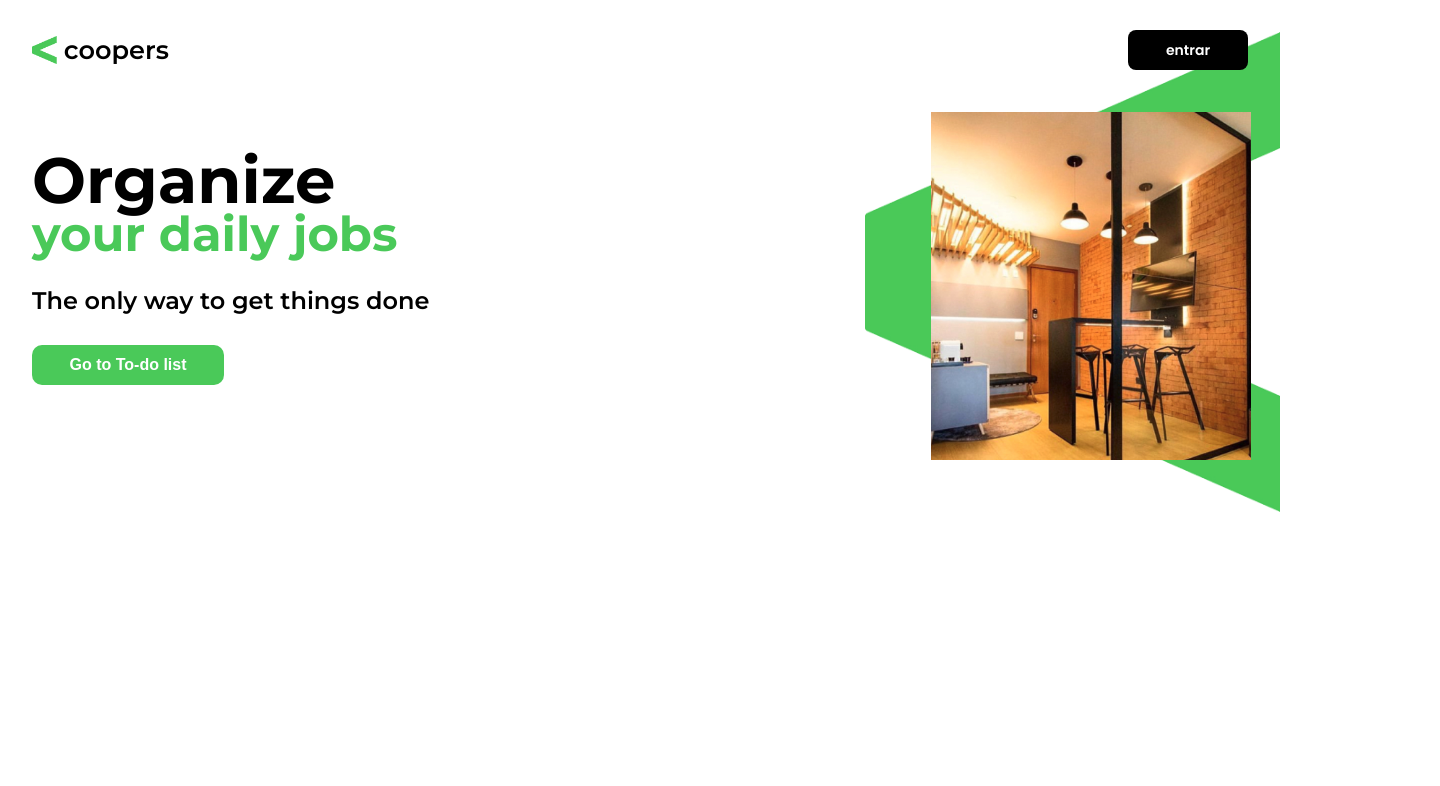
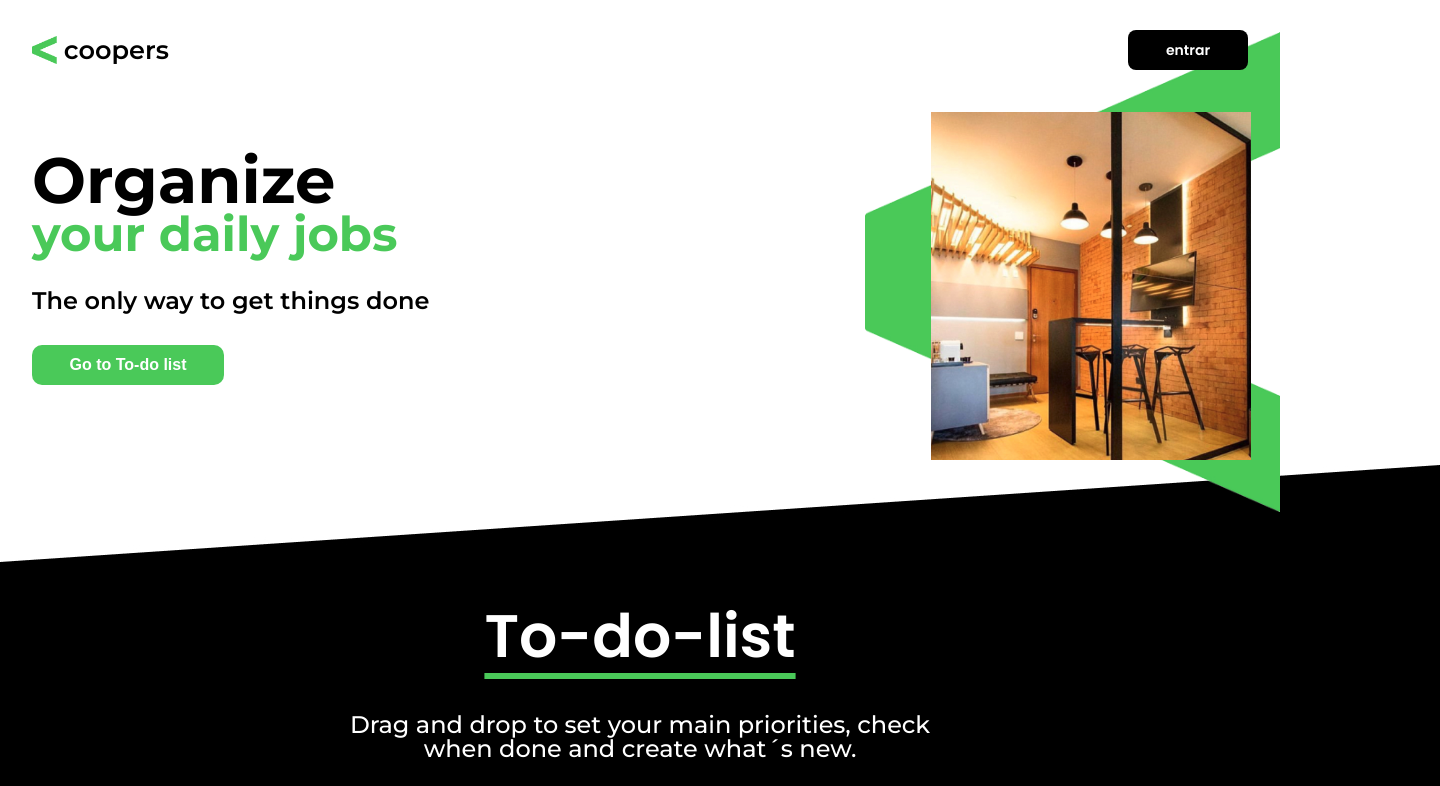
Before and after one commit to thipereira02/coopers_front, a React (Create React App) app: page / in a window 1280 px wide. Shown: the top 786 px of the page, 1440 px wide, since content can reach past the window. Built offline with nearby package versions, Linux system fonts and the light colour scheme.

Commit message:
adding banner of to-do-list

```diff
--- a/src/components/Cover.tsx
+++ b/src/components/Cover.tsx
@@ -103,6 +103,7 @@ const Logo = styled.img`
     top: 2rem;
     right: 0;
     height: 30rem;
+    z-index: 1;
 
     @media(min-width: 768px){
         top: 2rem;
@@ -117,4 +118,5 @@ const CoverImage = styled.img`
     position: absolute;
     top: 7rem;
     right: 1.8rem;
+    z-index: 2;
 `;
--- a/src/components/Header.tsx
+++ b/src/components/Header.tsx
@@ -54,7 +54,7 @@ const SignIn = styled.button`
     font-size: 0.875rem;
     font-weight: 600;
     cursor: pointer;
-    z-index: 1;
+    z-index: 3;
 
     @media(min-width: 768px){
         width: 7.5rem;
--- /dev/null
+++ b/src/components/ToDoList.tsx
@@ -0,0 +1,58 @@
+import React from "react";
+import styled from "styled-components";
+
+import background from "../assets/BG_black.jpg";
+
+export default function ToDoList() {
+	return(
+		<ToDoListContainer>
+			<img src={background} alt="background" />
+			<h1>To-do-list</h1>
+			<h2>Drag and drop to set your main priorities, check when done and create what´s new.</h2>
+		</ToDoListContainer>
+	);
+}
+
+const ToDoListContainer = styled.div`
+    width: 100vw;
+    display: inline-block;
+    position: relative;
+
+    h1{
+        color: #FFF;
+        font-size: 2.2rem;
+        font-family: 'Poppins', sans-serif;
+        text-decoration: underline;
+        text-decoration-color: #4AC959;
+        text-underline-position: under;
+        position: absolute;
+        top: 50%;
+        left: 50%;
+        transform: translate(-50%, -50%);
+    }
+
+    h2{
+        color: #FFF;
+        font-size: 1rem;
+        font-weight: 500;
+        position: absolute;
+        top: 70%;
+        left: 50%;
+        transform: translate(-50%, -50%);
+        text-align: center;
+    }
+
+    @media(min-width: 768px) {
+        img{
+            margin-top: 5rem;
+        }
+
+        h1{
+            font-size: 3.75rem;
+        }
+
+        h2{
+            font-size: 1.5rem;
+        }
+    }
+`;
--- a/src/pages/Home.tsx
+++ b/src/pages/Home.tsx
@@ -2,12 +2,14 @@ import React from "react";
 
 import Header from "../components/Header";
 import Cover from "../components/Cover";
+import ToDoList from "../components/ToDoList";
 
 export default function Home() {
 	return (
 		<>
 			<Header />
 			<Cover />
+			<ToDoList />
 		</>
 	);
 }
```
Also changed, not shown: src/assets/BG_black.jpg (added).
